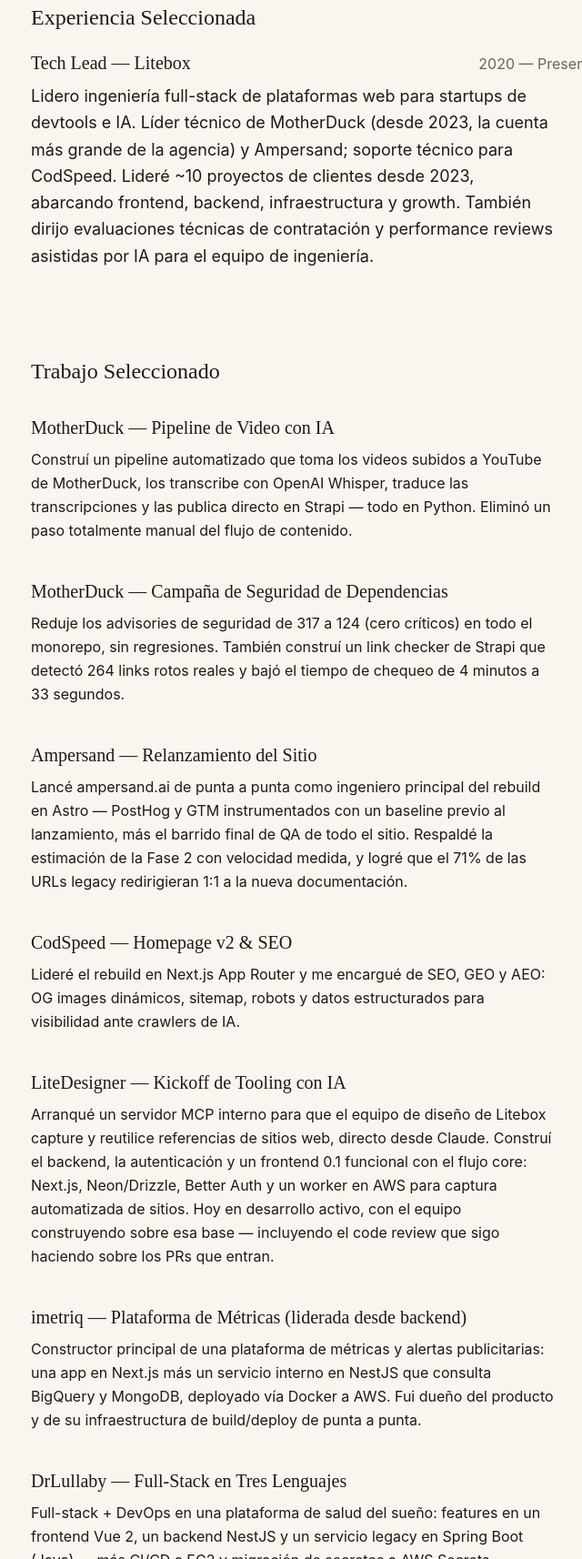
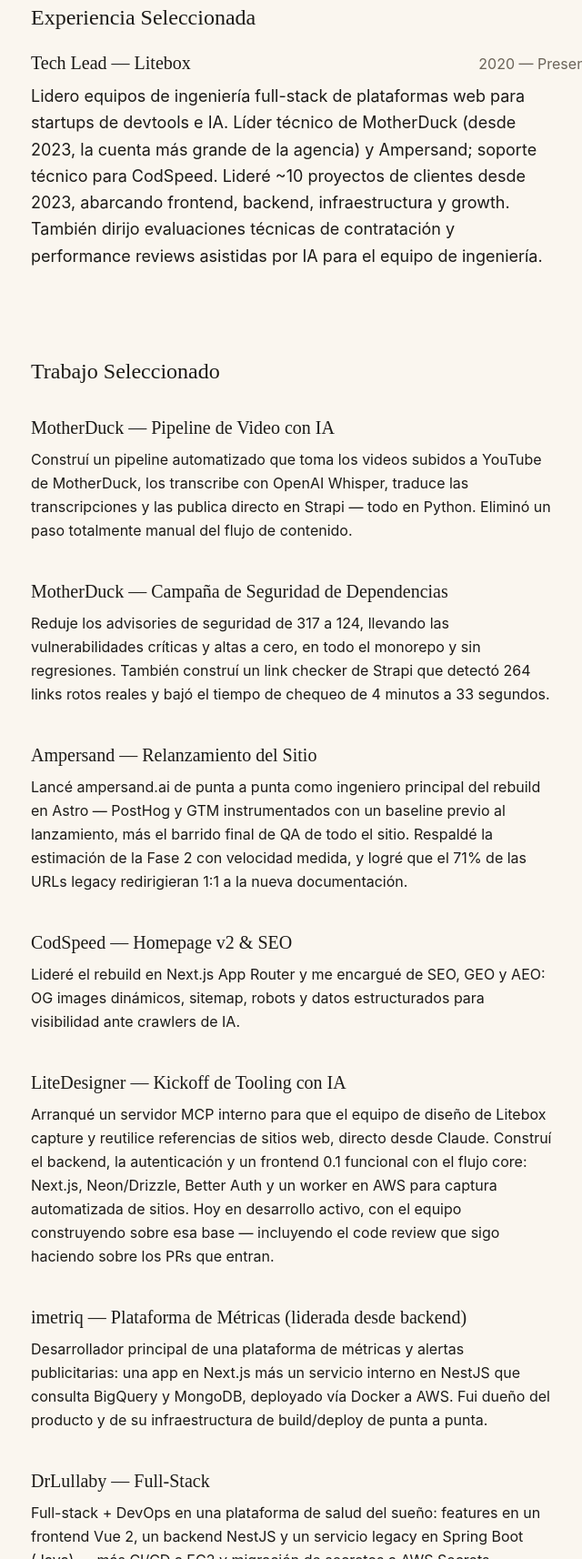
Before and after one commit to danibarria/portfolio, an Astro site: page /es in a window 1280 px wide. Shown: the part 1086-2800 px from the top of the page at 91% size, without its empty margins (294-934 px from the left). Built offline with nearby package versions, Linux system fonts and the light colour scheme; Astro itself is replaced by a stand-in of ours.

Commit message:
Copy fixes: rephrase security stat, fix awkward ES phrasing, drop Time Tracking Bot item, trim titles

```diff
--- a/src/pages/es/index.astro
+++ b/src/pages/es/index.astro
@@ -8,7 +8,7 @@
   },
   {
     title: 'MotherDuck — Campaña de Seguridad de Dependencias',
-    body: 'Reduje los advisories de seguridad de 317 a 124 (cero críticos) en todo el monorepo, sin regresiones. También construí un link checker de Strapi que detectó 264 links rotos reales y bajó el tiempo de chequeo de 4 minutos a 33 segundos.',
+    body: 'Reduje los advisories de seguridad de 317 a 124, llevando las vulnerabilidades críticas y altas a cero, en todo el monorepo y sin regresiones. También construí un link checker de Strapi que detectó 264 links rotos reales y bajó el tiempo de chequeo de 4 minutos a 33 segundos.',
   },
   {
     title: 'Ampersand — Relanzamiento del Sitio',
@@ -24,18 +24,14 @@
   },
   {
     title: 'imetriq — Plataforma de Métricas (liderada desde backend)',
-    body: 'Constructor principal de una plataforma de métricas y alertas publicitarias: una app en Next.js más un servicio interno en NestJS que consulta BigQuery y MongoDB, deployado vía Docker a AWS. Fui dueño del producto y de su infraestructura de build/deploy de punta a punta.',
+    body: 'Desarrollador principal de una plataforma de métricas y alertas publicitarias: una app en Next.js más un servicio interno en NestJS que consulta BigQuery y MongoDB, deployado vía Docker a AWS. Fui dueño del producto y de su infraestructura de build/deploy de punta a punta.',
   },
   {
-    title: 'DrLullaby — Full-Stack en Tres Lenguajes',
+    title: 'DrLullaby — Full-Stack',
     body: 'Full-stack + DevOps en una plataforma de salud del sueño: features en un frontend Vue 2, un backend NestJS y un servicio legacy en Spring Boot (Java) — más CI/CD a EC2 y migración de secretos a AWS Secrets Manager. Un solo proyecto, tres stacks distintos.',
   },
   {
-    title: 'Time Tracking Bot — Automatización Interna',
-    body: 'Construí una herramienta interna basada en Slack usada por toda la agencia: formularios interactivos que cargan registros de horas en Runn, con integración de calendario. Backend en NestJS, dockerizado y deployado en AWS ECS Fargate vía CI/CD.',
-  },
-  {
-    title: 'SEO Crawler (Go) — Supervisión Técnica',
+    title: 'SEO Crawler — Supervisión Técnica',
     body: 'Code review continuo y criterio técnico sobre un servicio crawler de SEO escrito en Go — revisando PRs entrantes, marcando edge cases y manteniendo la calidad en un codebase fuera de mi stack del día a día.',
   },
 ];
@@ -47,7 +43,7 @@
   },
   {
     title: 'Segundo Cerebro con IA',
-    body: 'Un sistema personal de conocimiento: un vault de Obsidian poblado automáticamente desde 40+ repos, Slack y Notion, espejado a un agente self-hosted vía MCP. Un agente de IA basado en Telegram — corriendo en el mismo homelab, usando los modelos locales de Ollama de arriba — hace check-ins diarios contra ese vault, con acceso remoto seguro vía Tailscale. Un sistema personal AI-first de punta a punta, construido y operado en solitario.',
+    body: 'Un sistema personal de conocimiento: un vault de Obsidian poblado automáticamente desde 40+ repos, Slack y Notion, espejado a un agente self-hosted vía MCP. Un agente de IA basado en Telegram — corriendo en el mismo homelab, usando los modelos locales de Ollama — hace check-ins diarios contra ese vault, con acceso remoto seguro vía Tailscale. Un sistema personal AI-first de punta a punta, construido y operado en solitario.',
   },
 ];
 ---
@@ -83,7 +79,7 @@
     <section class="mb-24">
       <h2 class="font-serif text-2xl mb-5">Sobre mí</h2>
       <p class="text-lg leading-relaxed max-w-xl">
-        Soy Tech Lead en Litebox, donde llevo 6 años liderando ingeniería full-stack de plataformas web y growth engineering para empresas de devtools e IA — MotherDuck, CodSpeed, Ampersand y ~10 cuentas de clientes más desde 2023. Construí servicios de backend de punta a punta (NestJS, MongoDB, BigQuery, Spring Boot), lancé un pipeline de Python/IA y lideré instrumentación de growth en una docena de sitios en producción. Me pienso más como ingeniero que como programador: me muevo entre stacks según haga falta — Node, Python, Java, Go — y cada vez más, aplico esa experiencia a curar y revisar código generado por IA, no solo a escribir el mío.
+        Soy Tech Lead en Litebox, donde llevo 6 años liderando equipos de ingeniería full-stack de plataformas web y growth engineering para empresas de devtools e IA — MotherDuck, CodSpeed, Ampersand y ~10 cuentas de clientes más desde 2023. Construí servicios de backend de punta a punta (NestJS, MongoDB, BigQuery, Spring Boot), lancé un pipeline de Python/IA y lideré instrumentación de growth en una docena de sitios en producción. Me pienso más como ingeniero que como programador: me muevo entre stacks según haga falta — Node, Python, Java, Go — y cada vez más, aplico esa experiencia a curar y revisar código generado por IA, no solo a escribir el mío.
       </p>
     </section>
 
@@ -95,7 +91,7 @@
         <span class="text-base text-muted">2020 — Presente</span>
       </div>
       <p class="text-lg text-ink leading-relaxed max-w-xl">
-        Lidero ingeniería full-stack de plataformas web para startups de devtools e IA. Líder técnico de MotherDuck (desde 2023, la cuenta más grande de la agencia) y Ampersand; soporte técnico para CodSpeed. Lideré ~10 proyectos de clientes desde 2023, abarcando frontend, backend, infraestructura y growth. También dirijo evaluaciones técnicas de contratación y performance reviews asistidas por IA para el equipo de ingeniería.
+        Lidero equipos de ingeniería full-stack de plataformas web para startups de devtools e IA. Líder técnico de MotherDuck (desde 2023, la cuenta más grande de la agencia) y Ampersand; soporte técnico para CodSpeed. Lideré ~10 proyectos de clientes desde 2023, abarcando frontend, backend, infraestructura y growth. También dirijo evaluaciones técnicas de contratación y performance reviews asistidas por IA para el equipo de ingeniería.
       </p>
     </section>
 
--- a/src/pages/index.astro
+++ b/src/pages/index.astro
@@ -8,7 +8,7 @@
   },
   {
     title: 'MotherDuck — Dependency Security Campaign',
-    body: 'Reduced security advisories from 317 to 124 (zero critical) across the monorepo with no regressions. Also built a Strapi link checker that caught 264 real broken links and cut check time from 4 minutes to 33 seconds.',
+    body: 'Reduced security advisories from 317 to 124, bringing critical and high-severity vulnerabilities down to zero, across the monorepo with no regressions. Also built a Strapi link checker that caught 264 real broken links and cut check time from 4 minutes to 33 seconds.',
   },
   {
     title: 'Ampersand — Site Relaunch',
@@ -27,15 +27,11 @@
     body: 'Lead builder of an ad-metrics and alerting platform: a Next.js app plus an internal NestJS service querying BigQuery and MongoDB, deployed via Docker to AWS. Owned the product and its build/deploy infrastructure end-to-end.',
   },
   {
-    title: 'DrLullaby — Full-Stack Across Three Languages',
+    title: 'DrLullaby — Full-Stack',
     body: 'Full-stack + DevOps on a sleep-health platform: features across a Vue 2 frontend, a NestJS backend, and a legacy Spring Boot (Java) service — plus CI/CD to EC2 and migrating secrets to AWS Secrets Manager. One engagement, three different stacks.',
   },
   {
-    title: 'Time Tracking Bot — Internal Automation',
-    body: 'Built a Slack-based internal tool used by the whole agency: interactive forms that write time entries into Runn, with calendar integration. NestJS backend, Dockerized and deployed to AWS ECS Fargate via CI/CD.',
-  },
-  {
-    title: 'SEO Crawler (Go) — Technical Oversight',
+    title: 'SEO Crawler — Technical Oversight',
     body: 'Ongoing code review and technical judgment call on a Go-based SEO crawler service — reviewing incoming PRs, flagging edge cases, and keeping quality high on a codebase outside my day-to-day stack.',
   },
 ];
@@ -47,7 +43,7 @@
   },
   {
     title: 'AI Second Brain',
-    body: 'A personal knowledge system: an Obsidian vault auto-populated from 40+ repos, Slack, and Notion, mirrored to a self-hosted agent via MCP. A Telegram-based AI agent — running on the same homelab, using the local Ollama models above — runs daily check-ins against it, with secure remote access via Tailscale. An end-to-end personal AI-first system, built and operated solo.',
+    body: 'A personal knowledge system: an Obsidian vault auto-populated from 40+ repos, Slack, and Notion, mirrored to a self-hosted agent via MCP. A Telegram-based AI agent — running on the same homelab, using the local Ollama models — runs daily check-ins against it, with secure remote access via Tailscale. An end-to-end personal AI-first system, built and operated solo.',
   },
 ];
 ---
```
